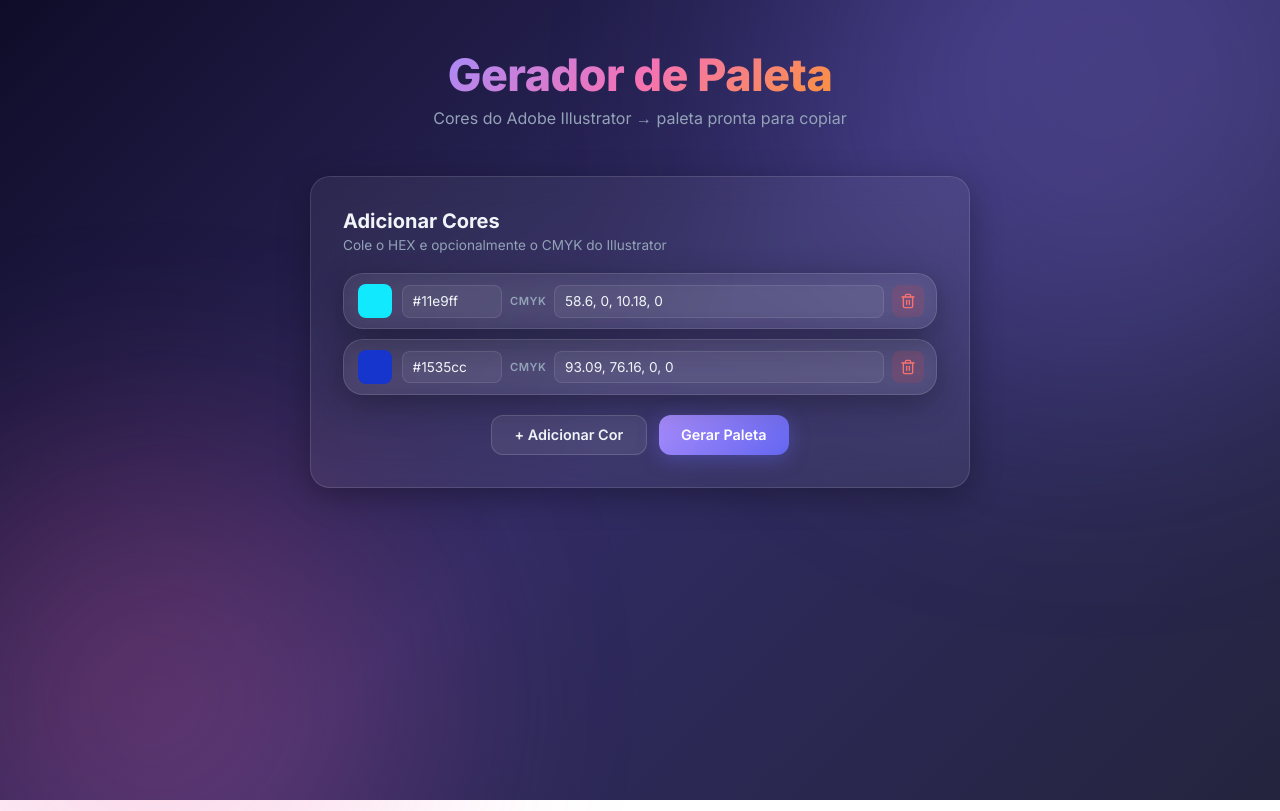
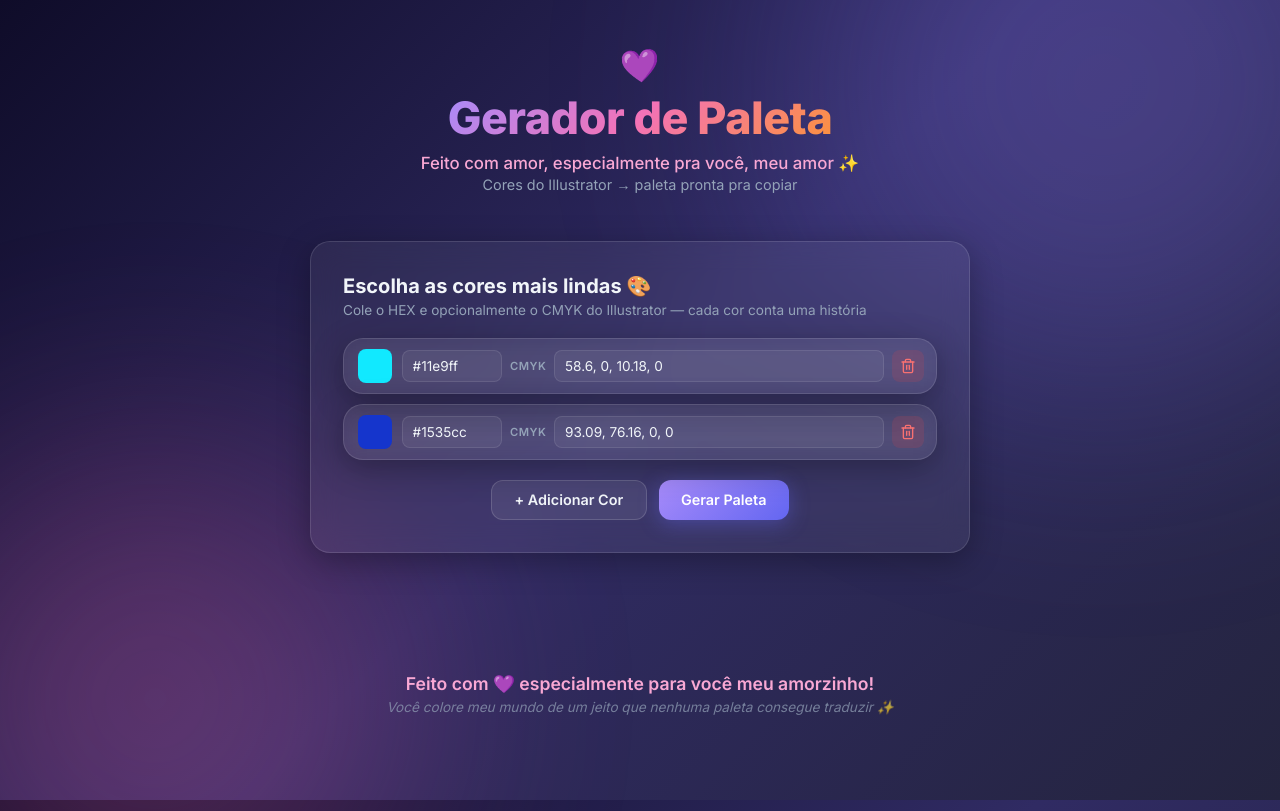
Before and after one commit to thalisonwilker/gerador-de-cor-adobe-ilustration, a React (Vite) app: page / in a window 1280 px wide. Built offline with nearby package versions, Linux system fonts and the light colour scheme.

Commit message:
feat: add GitHub Actions workflow for deployment and enhance UI with personalized messages

```diff
--- a/src/App.css
+++ b/src/App.css
@@ -102,3 +102,37 @@
   justify-content: center;
   gap: 1.5rem;
 }
+
+.palette-love-note {
+  margin-top: 1.5rem;
+  color: #f9a8d4;
+  font-size: 0.95rem;
+  font-weight: 500;
+  text-align: center;
+  opacity: 0.85;
+}
+
+/* ---- Footer dedicatória ---- */
+.footer {
+  margin-top: 3rem;
+  padding: 2rem 1rem;
+  text-align: center;
+}
+
+.footer p {
+  font-size: 1rem;
+  color: var(--text-muted);
+}
+
+.footer p:first-child {
+  font-size: 1.1rem;
+  font-weight: 600;
+  color: #f9a8d4;
+  margin-bottom: 0.35rem;
+}
+
+.footer-sub {
+  font-size: 0.85rem !important;
+  font-style: italic;
+  opacity: 0.7;
+}
--- a/src/App.jsx
+++ b/src/App.jsx
@@ -52,8 +52,8 @@ export default function App() {
       <Header />
 
       <section className="input-section glass">
-        <h2>Adicionar Cores</h2>
-        <p className="hint">Cole o HEX e opcionalmente o CMYK do Illustrator</p>
+        <h2>Escolha as cores mais lindas 🎨</h2>
+        <p className="hint">Cole o HEX e opcionalmente o CMYK do Illustrator — cada cor conta uma história</p>
         <div className="entries">
           <AnimatePresence>
             {entries.map(e => (
@@ -74,7 +74,7 @@ export default function App() {
 
       {palette.length > 0 && (
         <section className="palette-section">
-          <h2>Sua Paleta</h2>
+          <h2>Nossa Paleta ❤️</h2>
           <div className="palette-grid">
             <AnimatePresence>
               {palette.map((c, i) => (
@@ -82,8 +82,14 @@ export default function App() {
               ))}
             </AnimatePresence>
           </div>
+          <p className="palette-love-note">Cada cor aqui tem um pedacinho de nós dois 💕</p>
         </section>
       )}
+
+      <footer className="footer">
+        <p>Feito com 💜 especialmente para você meu amorzinho!</p>
+        <p className="footer-sub">Você colore meu mundo de um jeito que nenhuma paleta consegue traduzir ✨</p>
+      </footer>
     </>
   )
 }
--- a/src/components/Header.css
+++ b/src/components/Header.css
@@ -4,10 +4,16 @@
   padding: 1rem;
 }
 
+.heart-float {
+  display: inline-block;
+  font-size: 2rem;
+  margin-bottom: 0.25rem;
+}
+
 .header h1 {
   font-size: clamp(1.8rem, 5vw, 2.8rem);
   font-weight: 800;
-  margin-bottom: 0.4rem;
+  margin-bottom: 0.5rem;
   letter-spacing: -0.5px;
 }
 
@@ -18,7 +24,14 @@
   background-clip: text;
 }
 
-.header p {
+.subtitle-love {
+  color: #f9a8d4;
+  font-size: 1.05rem;
+  font-weight: 500;
+  margin-bottom: 0.2rem;
+}
+
+.subtitle-desc {
   color: var(--text-muted);
-  font-size: 1rem;
+  font-size: 0.9rem;
 }
--- a/src/components/Header.jsx
+++ b/src/components/Header.jsx
@@ -9,10 +9,18 @@ export default function Header() {
       animate={{ opacity: 1, y: 0 }}
       transition={{ duration: 0.7, ease: 'easeOut' }}
     >
+      <motion.span
+        className="heart-float"
+        animate={{ y: [0, -8, 0], rotate: [0, 10, -10, 0] }}
+        transition={{ duration: 3, repeat: Infinity, ease: 'easeInOut' }}
+      >
+        💜
+      </motion.span>
       <h1>
         <span className="gradient-text">Gerador de Paleta</span>
       </h1>
-      <p>Cores do Adobe Illustrator → paleta pronta para copiar</p>
+      <p className="subtitle-love">Feito com amor, especialmente pra você, meu amor ✨</p>
+      <p className="subtitle-desc">Cores do Illustrator → paleta pronta pra copiar</p>
     </motion.header>
   )
 }
--- a/vite.config.js
+++ b/vite.config.js
@@ -4,5 +4,5 @@ import react from '@vitejs/plugin-react'
 // https://vite.dev/config/
 export default defineConfig({
   plugins: [react()],
-  base: './',
+  base: '/gerador-de-cor-adobe-ilustration/',
 })
```
